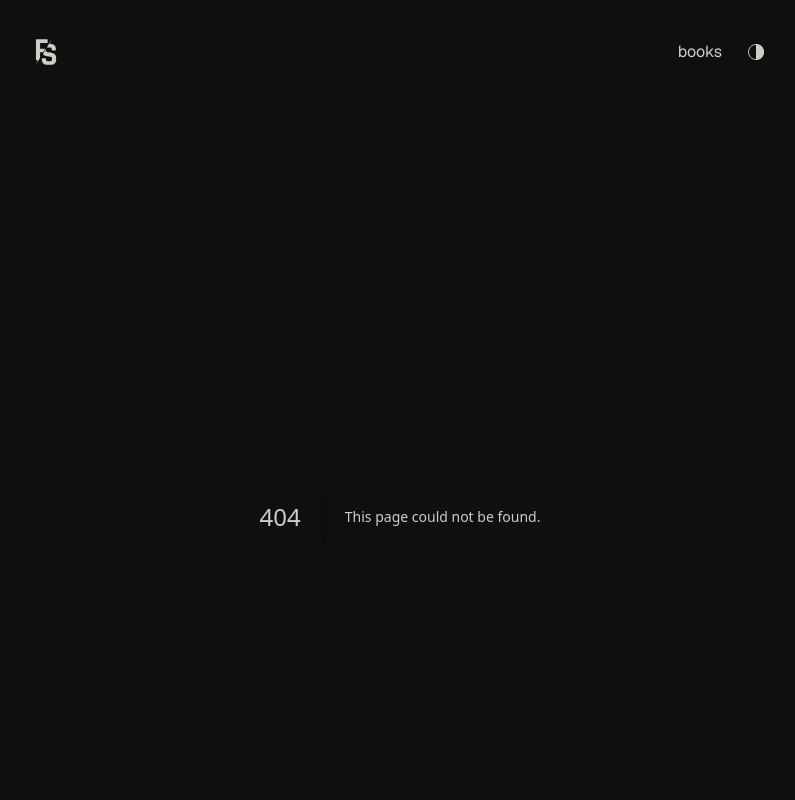
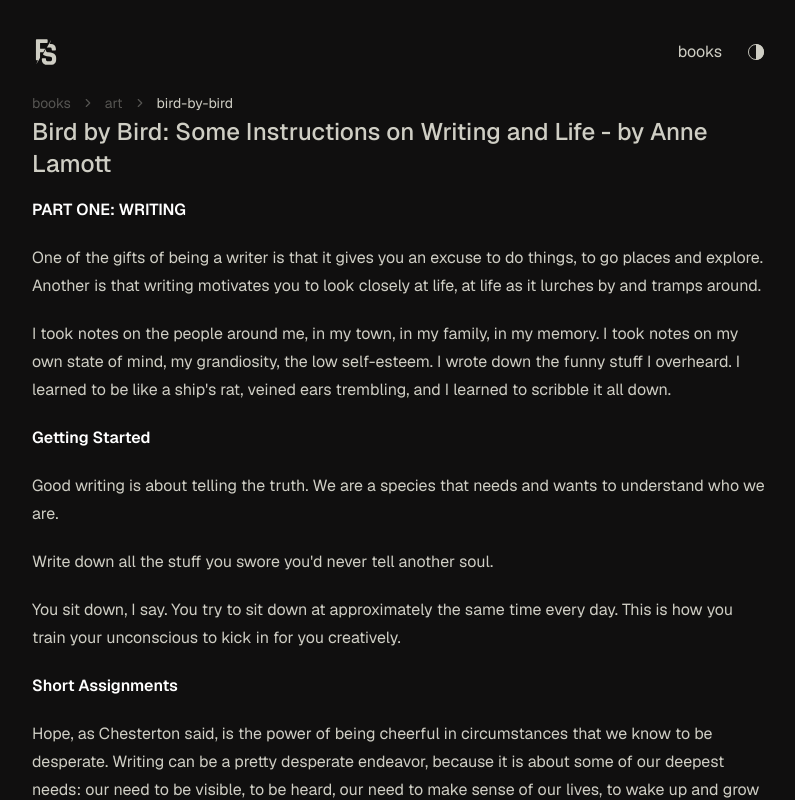
Before and after one commit to fluidself/fluidself.org, a Next.js app: page /books/art/bird-by-bird in a window 1280 px wide. Before the commit this address had no page. Shown: the top 800 px of the page, without its empty margins (240-1035 px from the left). Built offline with nearby package versions, Linux system fonts and the light colour scheme; no server answers; the database is empty.

Commit message:
Migrates book notes pages to app directory

```diff
--- /dev/null
+++ b/app/books/[category]/[slug]/page.tsx
@@ -0,0 +1,89 @@
+import Link from 'next/link';
+import gfm from 'remark-gfm';
+import ReactMarkdown from 'react-markdown';
+import { neon } from '@neondatabase/serverless';
+
+import { getAllCategories, getBookData, getBooksInCategory } from '@/lib/api';
+import { Separator } from '@/components/ui/separator';
+import {
+  Breadcrumb,
+  BreadcrumbItem,
+  BreadcrumbLink,
+  BreadcrumbList,
+  BreadcrumbPage,
+  BreadcrumbSeparator,
+} from '@/components/ui/breadcrumb';
+
+export async function generateMetadata({ params }: { params: { category: string; slug: string } }) {
+  const { category, slug } = params;
+  const bookData = getBookData(category, slug);
+
+  return {
+    title: bookData.title,
+    description: `${bookData.title} book notes`,
+  };
+}
+
+export async function generateStaticParams() {
+  return getAllCategories().flatMap(category =>
+    getBooksInCategory(category.slug).map(book => ({
+      category: category.slug,
+      slug: book.slug,
+    })),
+  );
+}
+
+export default async function Book({ params }: { params: { category: string; slug: string } }) {
+  const { category, slug } = params;
+  const bookData = getBookData(category, slug);
+  const sql = neon(process.env.DATABASE_URL!);
+  const url = `${process.env.BASE_URL}/books/${category}/${slug}`;
+  const relatedBooks =
+    await sql`SELECT url, title from book_embeddings WHERE url <> ${url} ORDER BY embedding <-> (SELECT embedding FROM book_embeddings WHERE url = ${url} limit 1) asc LIMIT 10`;
+
+  return (
+    <div className="flex flex-col w-full -mt-[23px]">
+      <Breadcrumb className="mb-[3px]">
+        <BreadcrumbList>
+          <BreadcrumbItem>
+            <BreadcrumbLink className="hover:text-link" asChild>
+              <Link href="/books">books</Link>
+            </BreadcrumbLink>
+          </BreadcrumbItem>
+          <BreadcrumbSeparator />
+          <BreadcrumbItem>
+            <BreadcrumbLink className="hover:text-link" asChild>
+              <Link href={`/books/${category}`}>{category}</Link>
+            </BreadcrumbLink>
+          </BreadcrumbItem>
+          <BreadcrumbSeparator />
+          <BreadcrumbItem>
+            <BreadcrumbPage>{slug}</BreadcrumbPage>
+          </BreadcrumbItem>
+        </BreadcrumbList>
+      </Breadcrumb>
+      <div className="flex flex-col gap-4">
+        <h1 className="text-2xl font-medium">{bookData.title}</h1>
+        <article>
+          <ReactMarkdown className="prose dark:prose-invert prose-neutral max-w-none" remarkPlugins={[gfm]}>
+            {bookData.content}
+          </ReactMarkdown>
+        </article>
+        <Separator />
+        <h3 className="text-lg text-secondary-foreground">You might also enjoy</h3>
+        <ul className="list-disc marker:text-muted-foreground pl-[26px]">
+          {relatedBooks.map(book => {
+            const [category, slug] = book.url.split('/').slice(-2);
+            return (
+              <li key={book.url} className="pl-1.5 my-1">
+                <Link href={`/books/${category}/${slug}`} className="hover:text-link underline">
+                  {book.title}
+                </Link>
+              </li>
+            );
+          })}
+        </ul>
+      </div>
+    </div>
+  );
+}
--- /dev/null
+++ b/app/books/[category]/page.tsx
@@ -0,0 +1,63 @@
+import Link from 'next/link';
+
+import { getAllCategories, getBooksInCategory } from '@/lib/api';
+import {
+  Breadcrumb,
+  BreadcrumbItem,
+  BreadcrumbLink,
+  BreadcrumbList,
+  BreadcrumbPage,
+  BreadcrumbSeparator,
+} from '@/components/ui/breadcrumb';
+
+export async function generateMetadata({ params }: { params: { category: string } }) {
+  const category = params.category;
+  const categories = getAllCategories();
+  const categoryTitle = categories.find(categoryData => categoryData.slug === category)!.title;
+
+  return {
+    title: categoryTitle,
+    description: `${categoryTitle} book notes`,
+  };
+}
+
+export async function generateStaticParams() {
+  return getAllCategories().map(category => ({
+    category: category.slug,
+  }));
+}
+
+export default function BookCategory({ params }: { params: { category: string } }) {
+  const category = params.category;
+  const categories = getAllCategories();
+  const categoryTitle = categories.find(categoryData => categoryData.slug === category)!.title;
+  const books = getBooksInCategory(category);
+
+  return (
+    <div className="flex flex-col w-full -mt-[23px]">
+      <Breadcrumb className="mb-[3px]">
+        <BreadcrumbList>
+          <BreadcrumbItem>
+            <BreadcrumbLink className="hover:text-link" asChild>
+              <Link href="/books">books</Link>
+            </BreadcrumbLink>
+          </BreadcrumbItem>
+          <BreadcrumbSeparator />
+          <BreadcrumbItem>
+            <BreadcrumbPage>{category}</BreadcrumbPage>
+          </BreadcrumbItem>
+        </BreadcrumbList>
+      </Breadcrumb>
+      <div className="flex flex-col gap-4">
+        <h1 className="text-2xl font-medium">{categoryTitle}</h1>
+        <div className="flex flex-col gap-1">
+          {books.map(book => (
+            <Link key={book.slug} href={`/books/${category}/${book.slug}`} className="hover:text-link underline w-fit">
+              {book.title}
+            </Link>
+          ))}
+        </div>
+      </div>
+    </div>
+  );
+}
--- /dev/null
+++ b/app/books/page.tsx
@@ -0,0 +1,28 @@
+import { Metadata } from 'next';
+import Link from 'next/link';
+
+import { getAllCategories } from '@/lib/api';
+import Search from '@/components/search/Search';
+
+export const metadata: Metadata = {
+  title: 'Book Notes',
+  description: 'book notes',
+};
+
+export default function Books() {
+  const categories = getAllCategories();
+
+  return (
+    <div className="flex flex-col gap-4 w-full">
+      <h1 className="text-2xl font-medium">Book notes</h1>
+      <Search />
+      <div className="flex flex-col gap-1">
+        {categories.map(category => (
+          <Link key={category.slug} href={`/books/${category.slug}`} className="hover:text-link underline w-fit">
+            {category.title}
+          </Link>
+        ))}
+      </div>
+    </div>
+  );
+}
```
